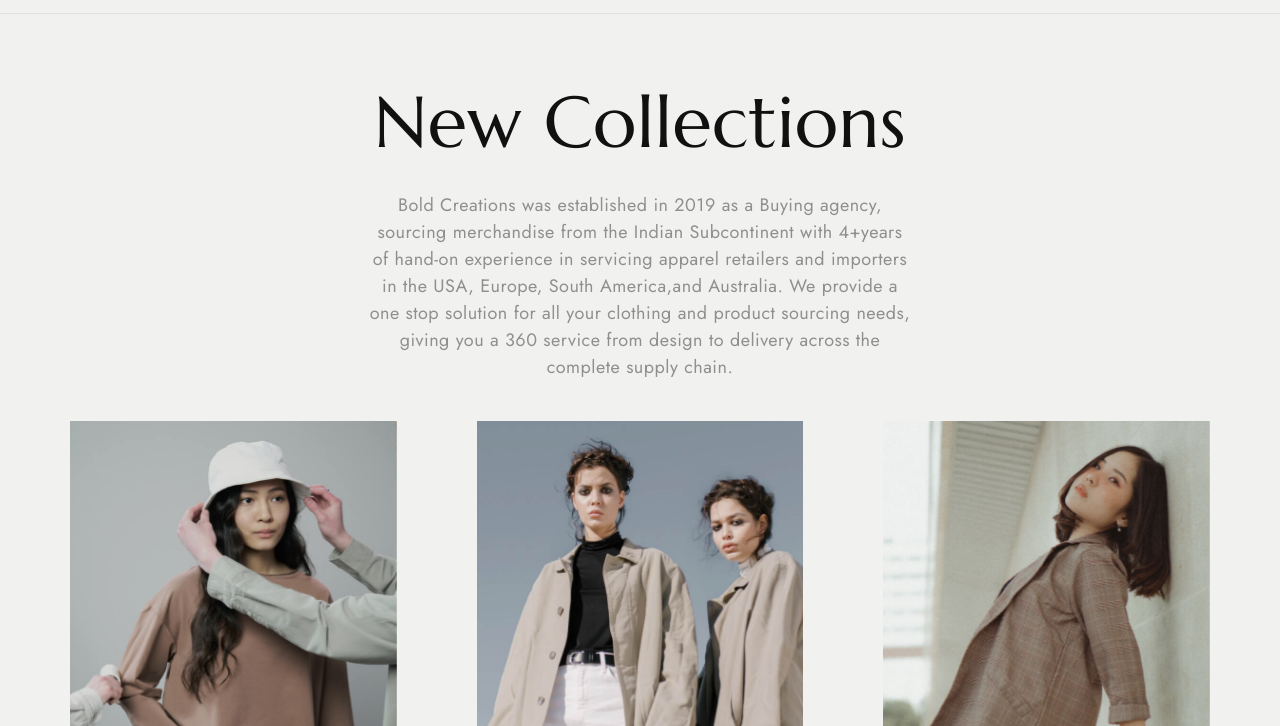
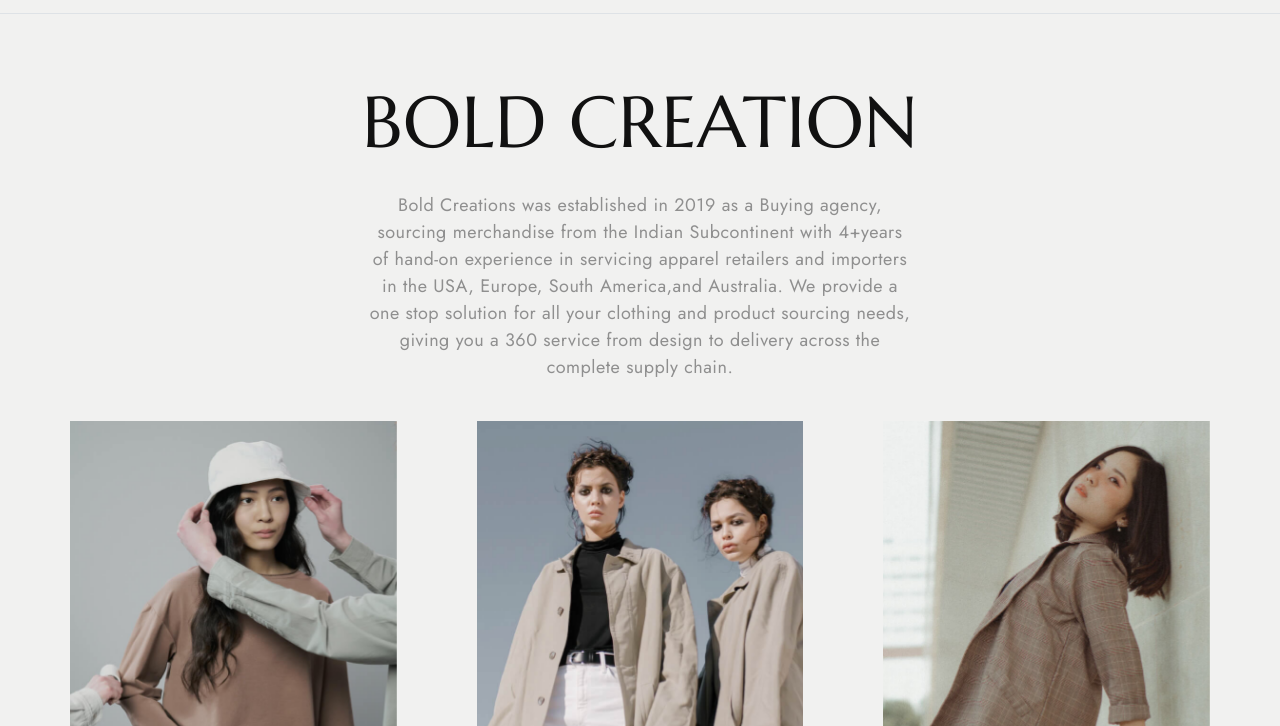
Before and after one commit to scythe-kc/bold-creation, a plain HTML site: page index.html in a window 1280 px wide. Shown: the part 74-800 px from the top of the page. Drawn offline with nearby package versions, Linux system fonts and the light colour scheme.

Commit message:
final commit

```diff
--- a/index.html
+++ b/index.html
@@ -350,7 +350,7 @@
   <section id="billboard" class="bg-light py-5">
     <div class="container">
       <div class="row justify-content-center">
-        <h1 class="section-title text-center mt-4" data-aos="fade-up">New Collections</h1>
+        <h1 class="section-title text-center mt-4" data-aos="fade-up">BOLD CREATION</h1>
         <div class="col-md-6 text-center" data-aos="fade-up" data-aos-delay="300">
           <p>Bold Creations was established in 2019 as a Buying agency, sourcing merchandise from the
 Indian Subcontinent with 4+years of hand-on experience in servicing apparel retailers and
```
